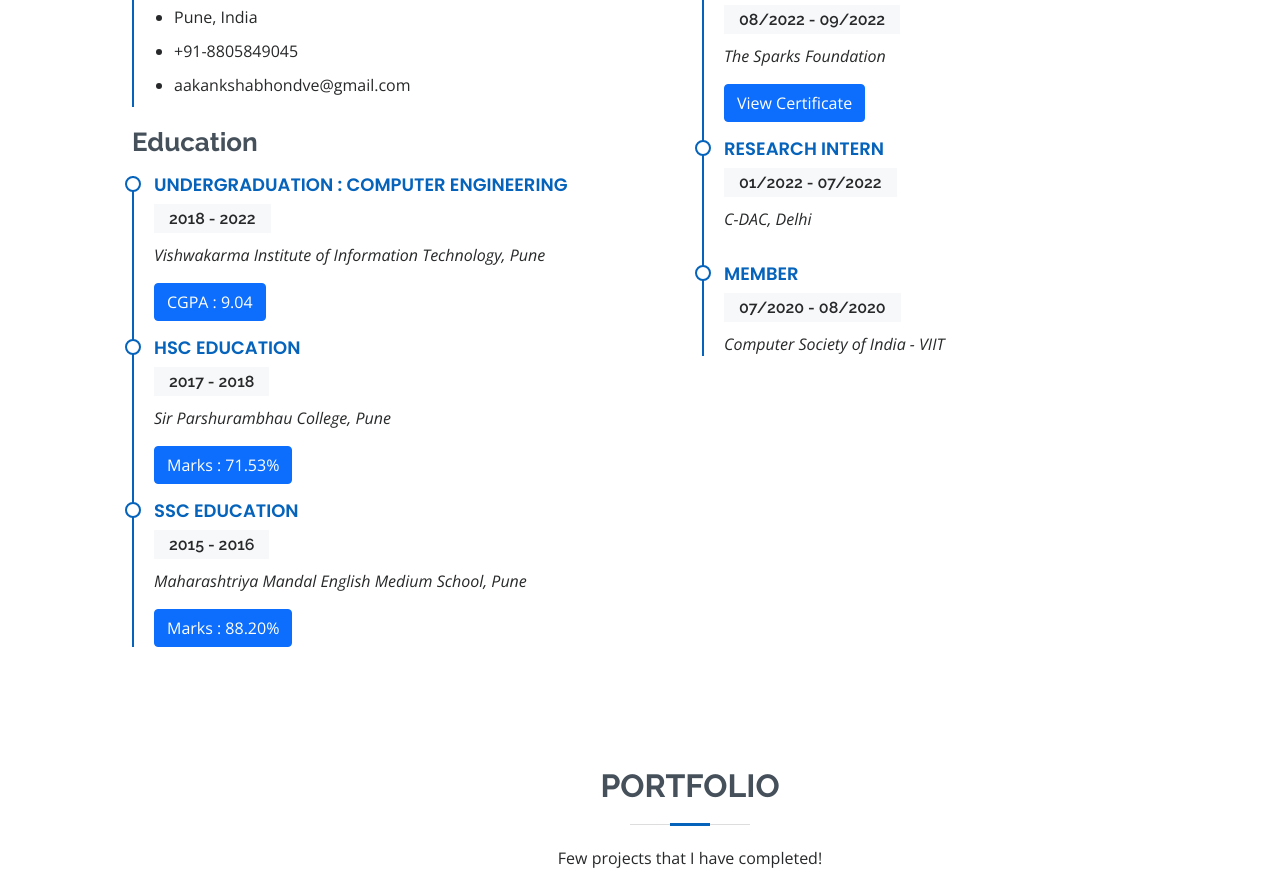
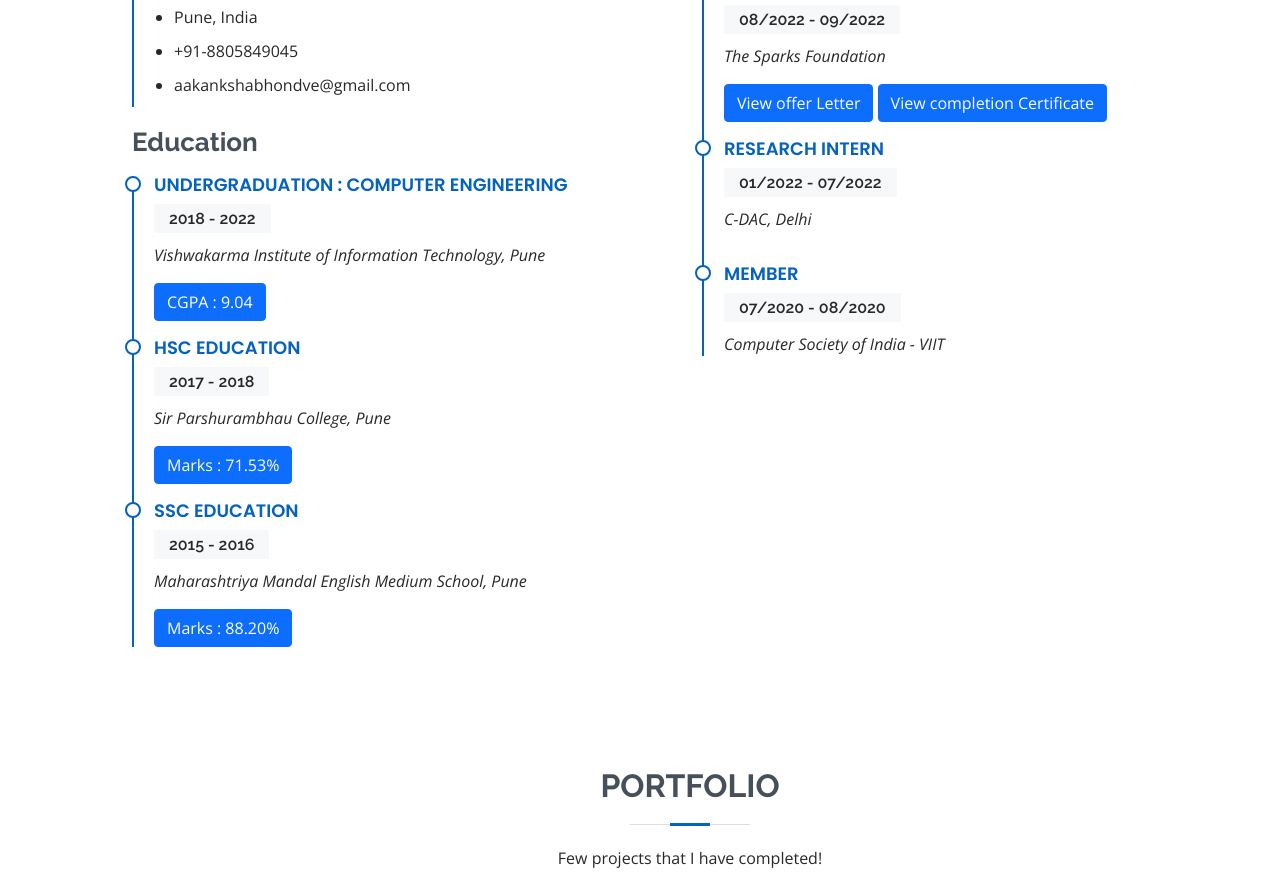
Before and after one commit to aakanksha105/My_Portfolio, a plain HTML site: page index.html in a window 1280 px wide. Shown: the part 2187-3068 px from the top of the page. Drawn offline with nearby package versions, Linux system fonts and the light colour scheme; files whose address does not match are found by name.

Commit message:
Update index.html

```diff
--- a/index.html
+++ b/index.html
@@ -246,8 +246,9 @@
                             <h5>08/2022 - 09/2022</h5>
                             <p><em>The Sparks Foundation </em></p>
 
-                            <a class="btn btn-primary" href="https://truecertificates.com/verified/AVPKH3589D" role="button">View Certificate</a>
-                            <!-- <a class="btn btn-primary" href="#" role="button">View completion Certificate</a> -->
+                            <a class="btn btn-primary" href="https://truecertificates.com/verified/AVPKH3589D" role="button">View offer Letter</a>
+                            <a class="btn btn-primary" href="https://truecertificates.com/verified/TYDZED5UKD" role="button">View completion Certificate</a>
+
                         </div>
 
                         <div class="resume-item">
```
